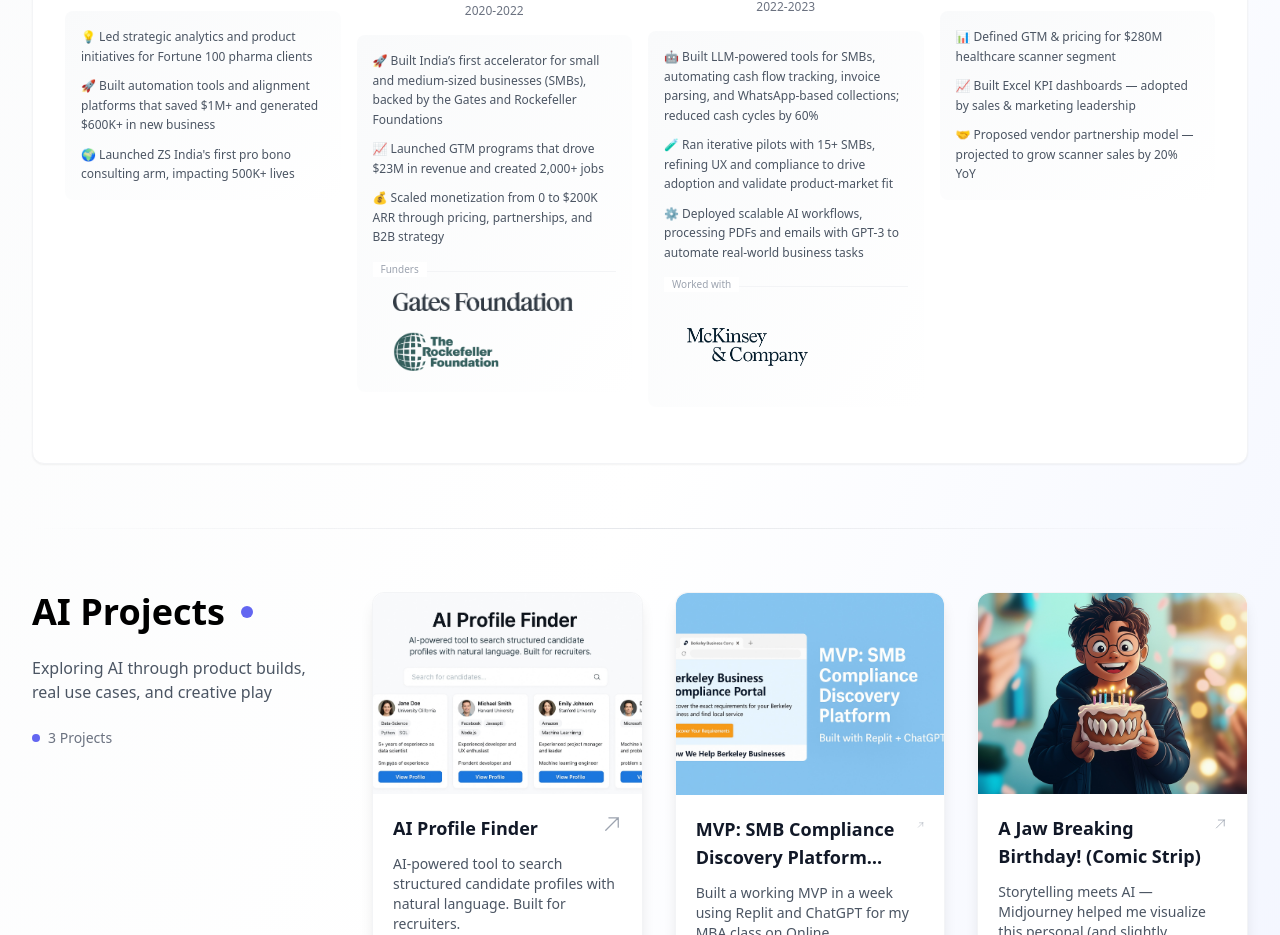
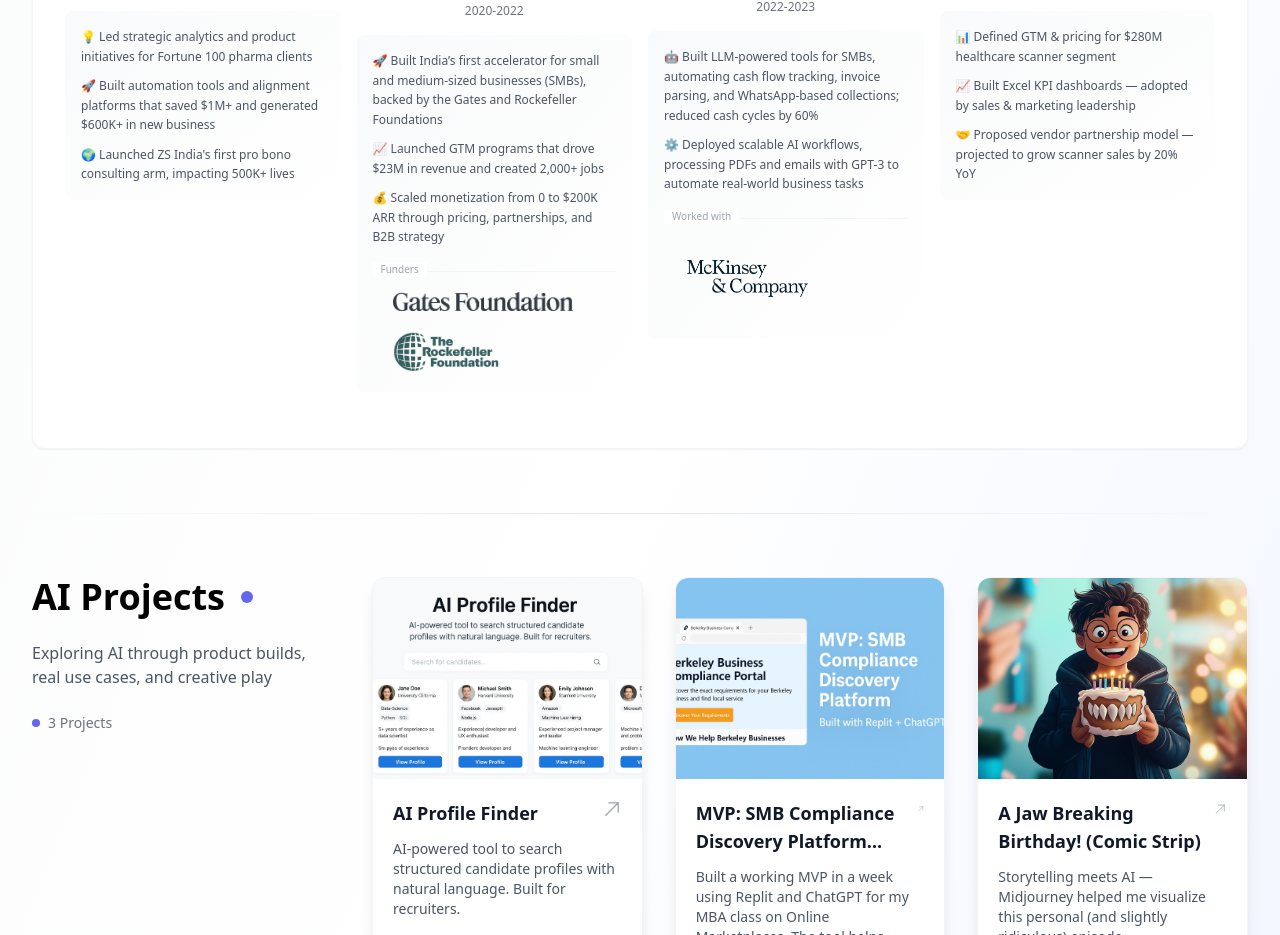
Before and after one commit to NDGitt/nikhil-portfolio, a React (Vite) app: page /#/ in a window 1280 px wide. Shown: the part 1083-2018 px from the top of the page. Built offline with nearby package versions, Linux system fonts and the light colour scheme; a web font is replaced by a local one.

Commit message:
Updated Vellom 2

```diff
--- a/src/data/companies.ts
+++ b/src/data/companies.ts
@@ -61,7 +61,6 @@
     impact: {
       other: [
         '🤖 Built LLM-powered tools for SMBs, automating cash flow tracking, invoice parsing, and WhatsApp-based collections; reduced cash cycles by 60%',
-        '🧪 Ran iterative pilots with 15+ SMBs, refining UX and compliance to drive adoption and validate product-market fit',
         '⚙️ Deployed scalable AI workflows, processing PDFs and emails with GPT-3 to automate real-world business tasks'
       ]
     },
```
